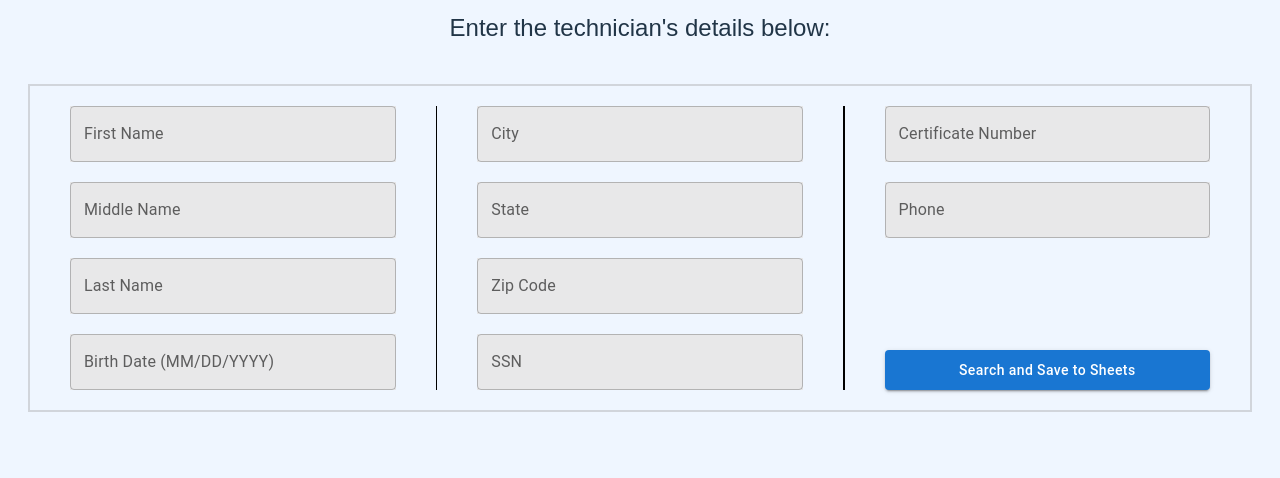
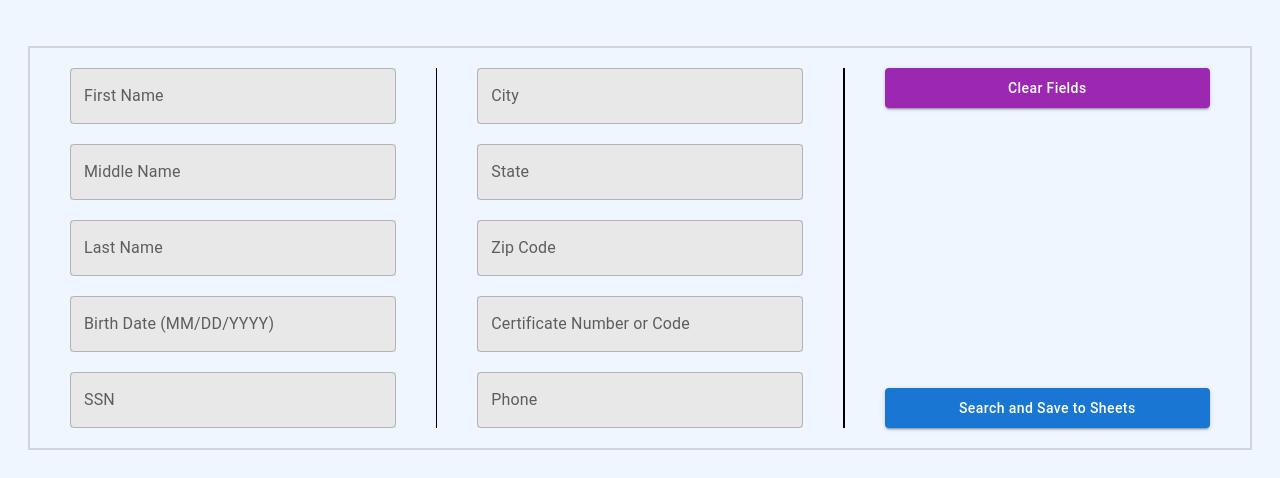
Before and after one commit to markpausanos/tech-certificates, a React (Vite) app: page / in a window 1280 px wide. Shown: the part 308-786 px from the top of the page. Built offline with nearby package versions, Linux system fonts and the light colour scheme.

Commit message:
Improve error handling

```diff
--- a/src/App.jsx
+++ b/src/App.jsx
@@ -17,9 +17,22 @@ const initialData = {
 	Phone: "",
 };
 
+const initialFieldErrorStatus = {
+	FirstName: false,
+	MiddleName: false,
+	LastName: false,
+	City: false,
+	State: false,
+	ZipCode: false,
+	CertificateNumber: false,
+	SSN: false,
+	Birthdate: false,
+	Phone: false,
+};
+
 function App() {
 	const [userData, setUserData] = useState(initialData);
-	const [birthDateError, setBirthDateError] = useState(false);
+	const [fieldErrors, setFieldErrors] = useState(initialFieldErrorStatus);
 	const { isScraping, scrapedData, error, scrapeData } = useScrape();
 
 	const handleChange = (e) => {
@@ -42,28 +55,37 @@ function App() {
 
 		const dateRegex = /^\d{2}\/\d{2}\/\d{4}$/; // MM/DD/YYYY format
 		if (name === "Birthdate" && !dateRegex.test(value) && value.length == 10) {
-			setBirthDateError(() => true);
+			setFieldErrors((prevErrors) => ({
+				...prevErrors,
+				Birthdate: true,
+			}));
 		} else {
-			setBirthDateError(() => false);
+			setFieldErrors((prevErrors) => ({
+				...prevErrors,
+				Birthdate: false,
+			}));
 		}
 	};
 
 	const handleSubmit = async () => {
 		await scrapeData(userData);
-		setUserData(initialData);
+
+		if (!error) {
+			setUserData(initialData);
+		}
 	};
 
 	const checkIfAllFieldsEmpty = () => {
 		return (
-			userData["FirstName"] == "" &&
-			userData["LastName"] == "" &&
-			userData["City"] == "" &&
-			userData["State"] == "" &&
-			userData["ZipCode"] == "" &&
-			userData["CertificateNumber"] == "" &&
-			userData["SSN"] == "" &&
-			userData["Birthdate"] == "" &&
-			userData["Phone"] == ""
+			userData["FirstName"] === "" &&
+			userData["LastName"] === "" &&
+			userData["City"] === "" &&
+			userData["State"] === "" &&
+			userData["ZipCode"] === "" &&
+			userData["CertificateNumber"] === "" &&
+			userData["SSN"] === "" &&
+			userData["Birthdate"] === "" &&
+			userData["Phone"] === ""
 		);
 	};
 
@@ -132,7 +154,18 @@ function App() {
 							background: "#E8E8E9",
 						}}
 						onChange={handleChange}
-						error={birthDateError}
+						error={fieldErrors.Birthdate}
+					/>
+					<TextField
+						name="SSN"
+						label="SSN"
+						value={userData.SSN}
+						fullWidth
+						type="tel"
+						style={{
+							background: "#E8E8E9",
+						}}
+						onChange={handleChange}
 					/>
 				</div>
 				<div className=" bg-black w-0.5" />
@@ -169,22 +202,8 @@ function App() {
 						onChange={handleChange}
 					/>
 					<TextField
-						name="SSN"
-						label="SSN"
-						value={userData.SSN}
-						fullWidth
-						type="tel"
-						style={{
-							background: "#E8E8E9",
-						}}
-						onChange={handleChange}
-					/>
-				</div>
-				<div className=" bg-black w-0.5" />
-				<div className="flex flex-col gap-5 w-1/3">
-					<TextField
 						name="CertificateNumber"
-						label="Certificate Number"
+						label="Certificate Number or Code"
 						value={userData.CertificateNumber}
 						fullWidth
 						style={{
@@ -203,23 +222,32 @@ function App() {
 						}}
 						onChange={handleChange}
 					/>
+				</div>
+				<div className=" bg-black w-0.5" />
 
-					<div className="mt-auto w-full flex flex-col gap-2 items-center">
-						{error && checkIfAllFieldsEmpty() && (
-							<div className="w-full">
-								<Alert severity="error">{error}</Alert>
-							</div>
-						)}
-						{!isScraping && scrapedData.length > 0 && (
+				<div className="w-1/3 flex flex-col items-center justify-between">
+					<div className="w-full h-1/2 flex items-start">
+						<Button
+							variant="contained"
+							color="secondary"
+							style={{
+								minHeight: "5vh",
+								width: "100%",
+								textTransform: "none",
+							}}
+							onClick={() => setUserData(initialData)}
+						>
+							Clear Fields
+						</Button>
+					</div>
+					<div className="w-full h-1/2 flex flex-col justify-end">
+						{!isScraping && error && <Alert severity="error">{error}</Alert>}
+						{!isScraping && scrapedData.length > 0 && !error && (
 							<div className="fade-in-out w-full">
 								<Alert severity="success">Results Saved to Sheets</Alert>
 							</div>
 						)}
-						{!isScraping && scrapeData.length == 0 && (
-							<div className="w-full">
-								<Alert severity="info">No Results Found</Alert>
-							</div>
-						)}
+
 						{!isScraping && (
 							<Button
 								variant="contained"
@@ -234,7 +262,7 @@ function App() {
 								Search and Save to Sheets
 							</Button>
 						)}
-						{isScraping && <BarLoader color="blue" />}
+						{isScraping && <BarLoader color="blue" width={"100%"} />}
 					</div>
 				</div>
 			</div>
--- a/src/hooks/useScrape.jsx
+++ b/src/hooks/useScrape.jsx
@@ -12,17 +12,18 @@ export const useScrape = () => {
 
 		try {
 			if (
-				userData["FirstName"] == "" &&
-				userData["LastName"] == "" &&
-				userData["City"] == "" &&
-				userData["State"] == "" &&
-				userData["ZipCode"] == "" &&
-				userData["CertificateNumber"] == "" &&
-				userData["SSN"] == "" &&
-				userData["Birthdate"] == "" &&
-				userData["Phone"] == ""
+				(userData["FirstName"] === "" || userData["LastName"] === "") &&
+				userData["City"] === "" &&
+				userData["State"] === "" &&
+				userData["ZipCode"] === "" &&
+				userData["CertificateNumber"] === "" &&
+				userData["SSN"] === "" &&
+				userData["Birthdate"] === "" &&
+				userData["Phone"] === ""
 			) {
-				throw new Error("Please fill in at least one field.");
+				throw new Error(
+					"Fill in the the First Name and Last Name fields or the Certificate Number field only."
+				);
 			}
 
 			const dataVGI =
@@ -93,6 +94,10 @@ export const useScrape = () => {
 
 			setScrapedData(scrapedData);
 
+			if (scrapedData.length === 0) {
+				throw new Error("No data found.");
+			}
+
 			if (scrapedData.length > 0) {
 				const formattedScrapedData = scrapedData.map(
 					(obj) => Object.values(obj)[0]
```
